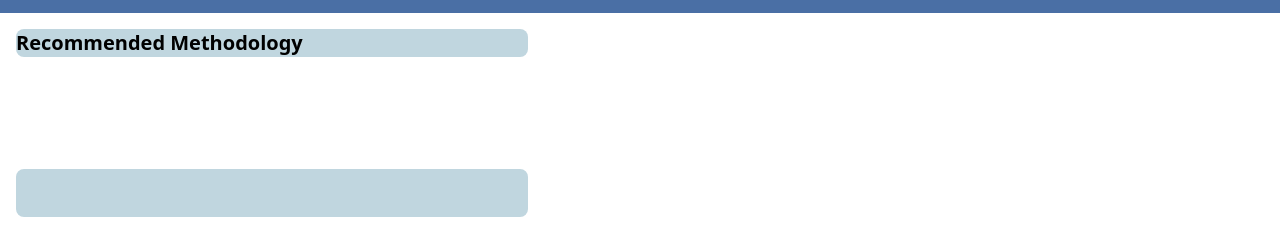
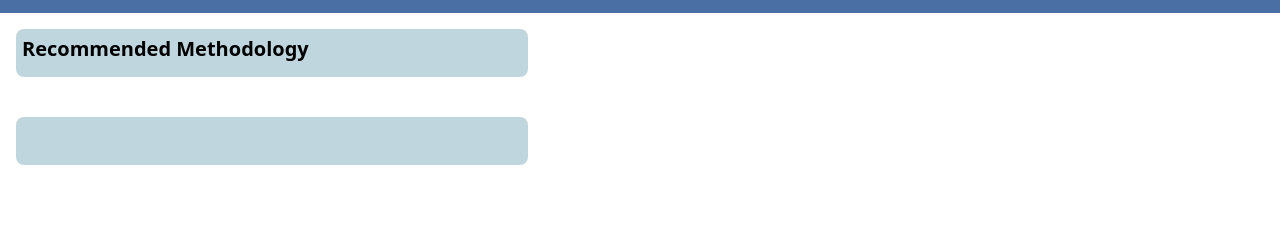
Before and after one commit to Rahul-CSTech/COMP1800_202410_DTC04, a plain HTML site: page methodlogies.html in a window 1280 px wide. Shown: the part 83-329 px from the top of the page. Drawn offline with nearby package versions, Linux system fonts and the light colour scheme; a web font is replaced by a local one.

Commit message:
Update the Methodology

```diff
--- a/methodlogies.html
+++ b/methodlogies.html
@@ -71,14 +71,14 @@
             </div>
         </nav>
     </header>
-    <section class="bg-accent-100 mx-4 max-w-lg rounded-lg  mt-28 mb-8">
+    <section class="bg-accent-100 mx-4 max-w-lg rounded-lg  mt-28 mb-8 p-1.5">
         <div class="">
             <h2 class="text-xl font-semibold">Recommended Methodology</h2>
             <p class="leading-none text-base text-gray-500 mt-2" id="nameOfMethodology"></p>
         </div>
     </section>
 
-    <section class="bg-accent-100 mx-4 max-w-lg rounded-lg  mt-28 mb-8">
+    <section class="bg-accent-100 mx-4 max-w-lg rounded-lg  mt-10 mb-8">
         <div class="p-6">
             <h2 class="text-xl font-semibold"></h2>
         </div>
```
